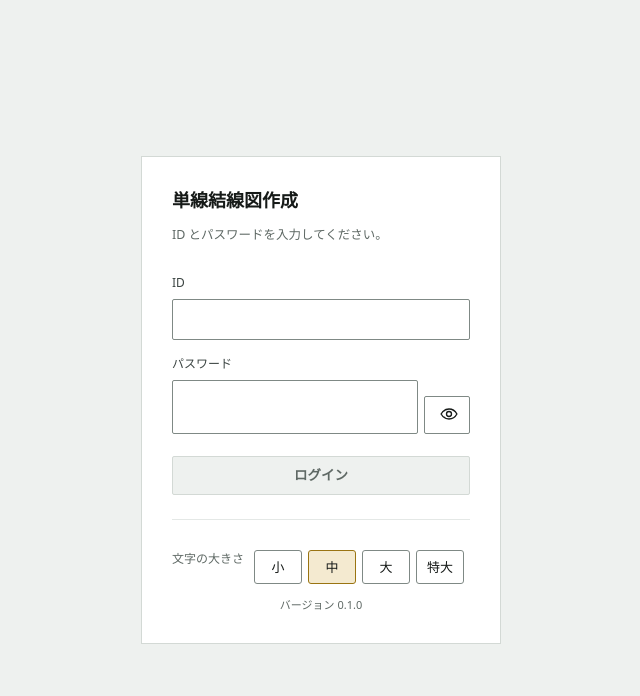
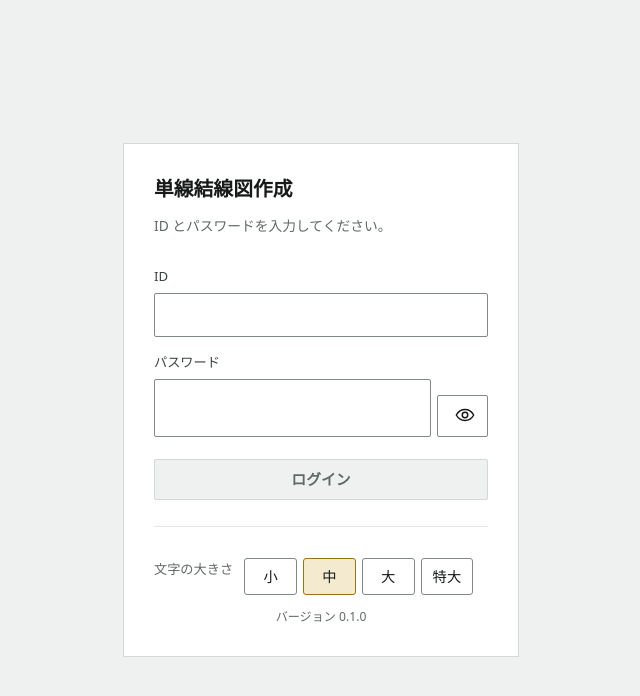
Before and after one commit to takayukiokushin/zumen, a React (Vite) app in the folder apps/web/: page / in a window 1280 px wide. Shown: the top 696 px of the page, without its empty margins (319-959 px from the left). Built offline with nearby package versions, Linux system fonts and the light colour scheme; no server answers.

Commit message:
文字の標準の大きさを1割大きくする（いちばん小さい文字も標準で11.6px以上）
Co-Authored-By: Claude Sonnet 5.5 <noreply@anthropic.com>
Claude-Session: https://claude.ai/code/session_01KvsKtPxGCdexX42rWNhHAt

```diff
--- a/apps/web/src/settings/settings.tsx
+++ b/apps/web/src/settings/settings.tsx
@@ -52,12 +52,19 @@ function load(): Settings {
   }
 }
 
+/**
+ * 文字の「標準」の大きさ。設定の「標準（1）」のときに、これだけ大きく出す。
+ * 設定の段階（小・標準・大…）は、この大きさを基準にした、相対の大きさのまま。
+ * 標準が小さめだったため、初めて見る人でも読みやすいよう、少し大きくした。
+ */
+export const BASE_TEXT_SCALE = 1.1;
+
 /** 設定を実際の画面に効かせる。CSS側はこの印と変数だけを見る */
 function applyToDocument(s: Settings): void {
   const el = document.documentElement;
   el.dataset.theme = s.theme;
   el.dataset.bold = s.bold ? 'on' : 'off';
-  el.style.setProperty('--text-scale', String(s.textScale));
+  el.style.setProperty('--text-scale', String(s.textScale * BASE_TEXT_SCALE));
   el.style.setProperty('--ui-scale', String(s.uiScale));
   el.lang = s.lang;
 }
--- a/apps/web/src/styles.css
+++ b/apps/web/src/styles.css
@@ -26,7 +26,7 @@
   --font: "IPAGothic", "Hiragino Kaku Gothic ProN", "Yu Gothic", "Noto Sans JP", system-ui, sans-serif;
 
   /* 表示の設定（settings.tsx が書き換える） */
-  --text-scale: 1;
+  --text-scale: 1.1; /* settings.tsx の BASE_TEXT_SCALE と同じ値（読み込み直後の見た目をそろえるため） */
   --ui-scale: 1;
   --weight: 400;
   --weight-strong: 600;
@@ -106,7 +106,7 @@ section.group > header .badge { margin-left: auto; font-size: calc(11px * var(--
 .subgroup .fields { padding-top: 8px; padding-bottom: 14px; grid-template-columns: repeat(auto-fit, minmax(190px, 1fr)); }
 
 .field label { font-size: calc(12.5px * var(--text-scale)); color: var(--ink-2); display: flex; gap: 6px; align-items: baseline; }
-.field .req { font-size: calc(10px * var(--text-scale)); color: var(--need); background: var(--need-soft); padding: 0 5px; border-radius: 2px; }
+.field .req { font-size: calc(10.5px * var(--text-scale)); color: var(--need); background: var(--need-soft); padding: 0 5px; border-radius: 2px; }
 .field .unit { font-size: calc(11px * var(--text-scale)); color: var(--muted); }
 .field input[type="text"], .field input[type="number"], .field input[type="date"], .field select {
   padding: 7px 10px; background: var(--field); border: 1px solid var(--control-border); border-radius: 2px; width: 100%; }
@@ -126,7 +126,7 @@ section.group > header .badge { margin-left: auto; font-size: calc(11px * var(--
 .chain li.series { background: var(--paper); }
 .chain li.inside { margin-left: 18px; color: var(--ink-2); }
 .chain li.branch-left, .chain li.branch-right { margin-left: 10px; color: var(--ink-2); }
-.chain .kind { flex: 0 0 auto; font-size: calc(10px * var(--text-scale)); color: var(--muted); width: 3.4em; }
+.chain .kind { flex: 0 0 auto; font-size: calc(10.5px * var(--text-scale)); color: var(--muted); width: 3.4em; }
 .chain .name { font-weight: 600; }
 .chain .lbl { display: block; font-size: calc(11px * var(--text-scale)); color: var(--muted); }
 .warn { margin-top: 16px; padding: 10px 12px; background: var(--need-soft); font-size: calc(12px * var(--text-scale)); color: var(--ink-2); }
@@ -172,7 +172,7 @@ section.group > header .badge { margin-left: auto; font-size: calc(11px * var(--
 .palette button:hover { border-color: var(--accent); background: var(--accent-soft); }
 .palette .thumb { display: grid; place-items: center; height: 46px; color: var(--ink); }
 .palette .thumb svg { max-width: 100%; max-height: 44px; }
-.palette .cap { font-size: calc(9.5px * var(--text-scale)); color: var(--muted); }
+.palette .cap { font-size: calc(10.5px * var(--text-scale)); color: var(--muted); }
 .canvas .handle { fill: #fff; stroke: var(--draw-accent); stroke-width: 1.5; cursor: pointer; }
 .canvas .handle:hover { fill: var(--draw-accent-soft); }
 .canvas .preview { stroke: var(--draw-accent); stroke-dasharray: 4 3; pointer-events: none; }
@@ -228,7 +228,7 @@ section.group > header .badge { margin-left: auto; font-size: calc(11px * var(--
 .thumbs { display: grid; grid-template-columns: repeat(auto-fill, minmax(120px, 1fr)); gap: 10px; margin: 14px 0; }
 .thumbs figure { margin: 0; display: flex; flex-direction: column; gap: 4px; }
 .thumbs img { width: 100%; height: 90px; object-fit: contain; background: var(--paper); border: 1px solid var(--rule-soft); }
-.thumbs figcaption { font-size: calc(10.5px * var(--text-scale)); color: var(--muted); overflow: hidden; text-overflow: ellipsis; white-space: nowrap; }
+.thumbs figcaption { font-size: calc(11px * var(--text-scale)); color: var(--muted); overflow: hidden; text-overflow: ellipsis; white-space: nowrap; }
 .thumbs button { font-size: calc(11px * var(--text-scale)); padding: 3px; background: var(--field); border: 1px solid var(--rule); cursor: pointer; }
 button.primary { padding: 9px 18px; background: var(--accent-soft); border: 1px solid var(--accent);
   border-radius: 2px; cursor: pointer; font-size: calc(13.5px * var(--text-scale)); }
@@ -251,7 +251,7 @@ table.picked { width: 100%; border-collapse: collapse; font-size: calc(12.5px *
 table.picked th, table.picked td { text-align: left; padding: 7px 8px; border-bottom: 1px solid var(--rule-soft); vertical-align: top; }
 table.picked th { font-size: calc(11.5px * var(--text-scale)); color: var(--muted); font-weight: 400; }
 table.picked tr.uncertain { background: var(--accent-soft); }
-.warn-tag { font-size: calc(10px * var(--text-scale)); color: var(--accent-text); margin-left: 6px; }
+.warn-tag { font-size: calc(10.5px * var(--text-scale)); color: var(--accent-text); margin-left: 6px; }
 .notes { margin: 0; padding-left: 1.2em; font-size: calc(13px * var(--text-scale)); display: grid; gap: 6px; }
 
 /* ---- ログイン ---- */
```
Also changed, not shown: 1 other file (tests, documents, lock files or other folders).
